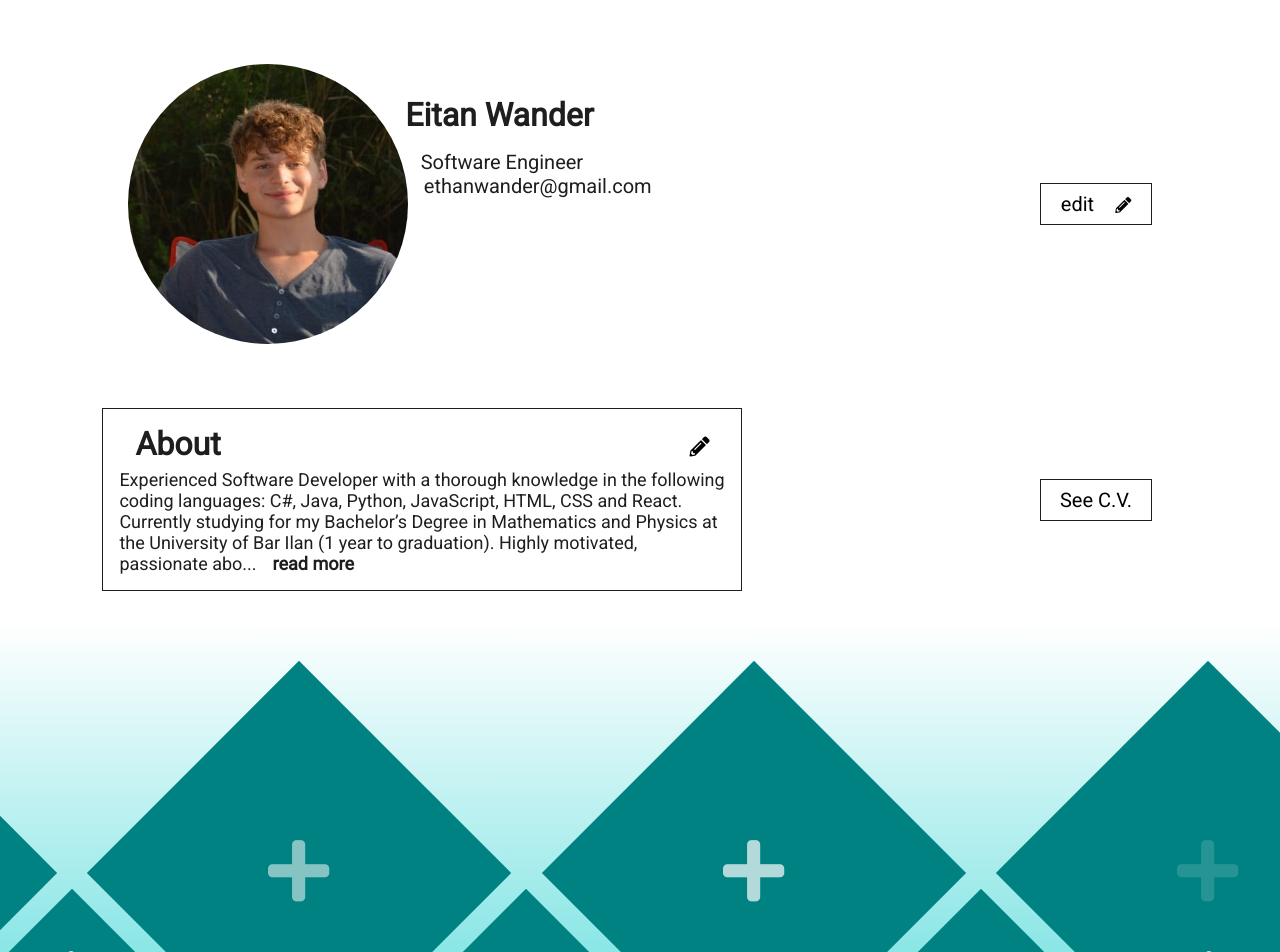
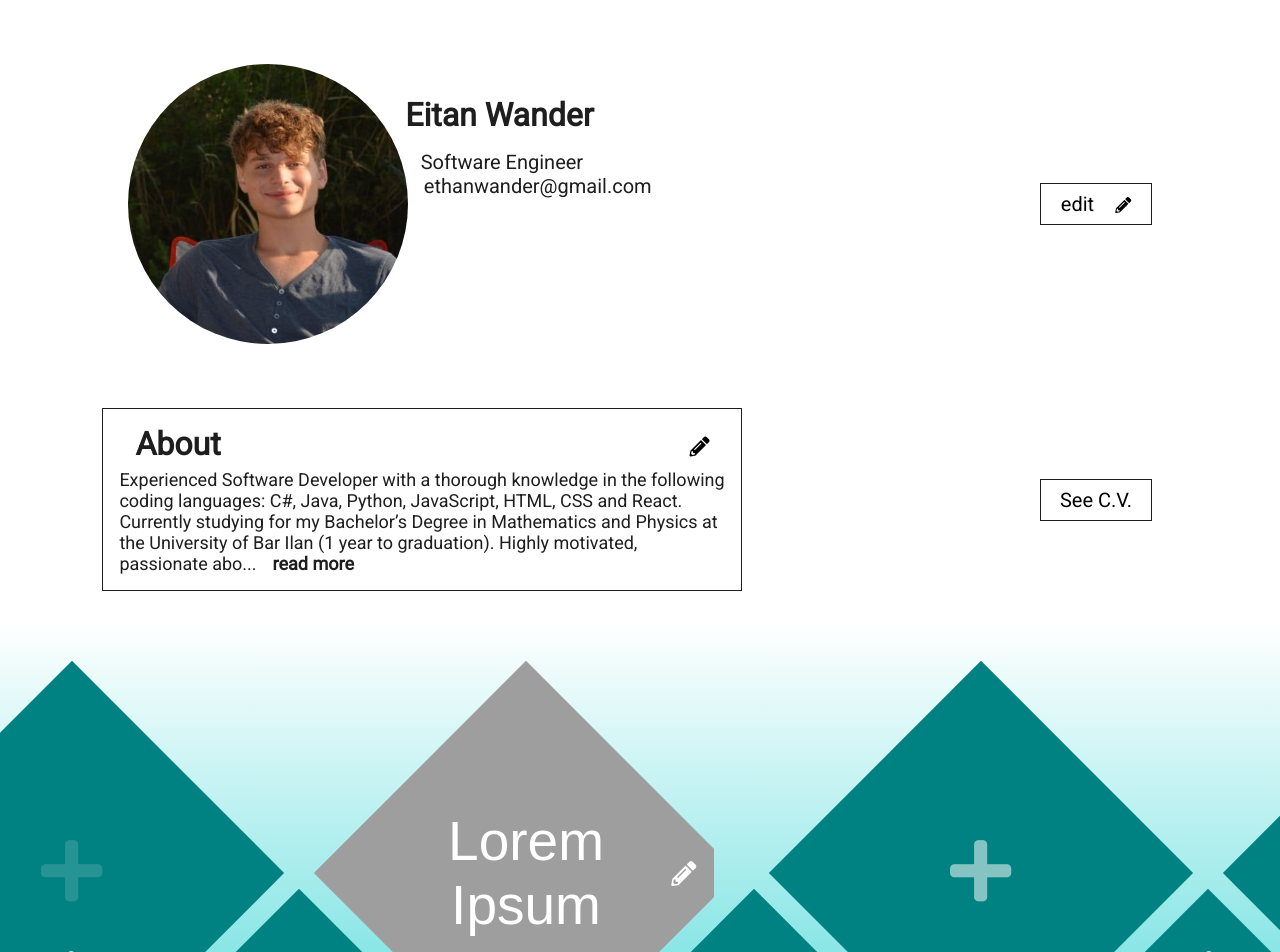
Before and after one commit to EthanWander/Portal-public-view-2.0, a React (Create React App) app: page / in a window 1280 px wide. Shown: the top 952 px of the page. Built offline with nearby package versions, Linux system fonts and the light colour scheme.

Commit message:
default item

```diff
--- a/src/personal page/Projects.js
+++ b/src/personal page/Projects.js
@@ -9,7 +9,7 @@ function Projects({date, viewProj, setViewProj, winDim}){
   const [onBtn, setOnBtn] = useState(false);
   const [color, setColor] = useState("rgb(0,130,130)");
 
-  const num = 8;
+  const num = 10;
   const pad = 15; // actual padding is sqrt(2)*pad
   const startOpac = 300;
   const d = 300;
@@ -69,7 +69,7 @@ function Projects({date, viewProj, setViewProj, winDim}){
 
     let listValues = JSON.parse(localStorage.getItem('list'));  // get items
     let newList = ret;
-    if(listValues !== null)
+    if(listValues !== null) {
       if(listValues.length === num)
       {
         for(let i=0; i<ret.length; i++){
@@ -78,6 +78,13 @@ function Projects({date, viewProj, setViewProj, winDim}){
           newList[i].text = listValues[i].text;
           newList[i].textColor = listValues[i].textColor;
         }
+      }
+    }
+    else {
+      newList[4].empty = false;
+      newList[4].imgUrl = "https://images.unsplash.com/photo-1579546929518-9e396f3cc809?ixlib=rb-1.2.1&w=1000&q=80";
+      newList[4].text = "Lorem Ipsum";
+      newList[4].textColor = "255,255,255";
     }
 
     setList(newList);
```
Also changed, not shown: 1 other file (tests, documents, lock files or other folders). Lines whose indentation alone changed are shown as unchanged.
